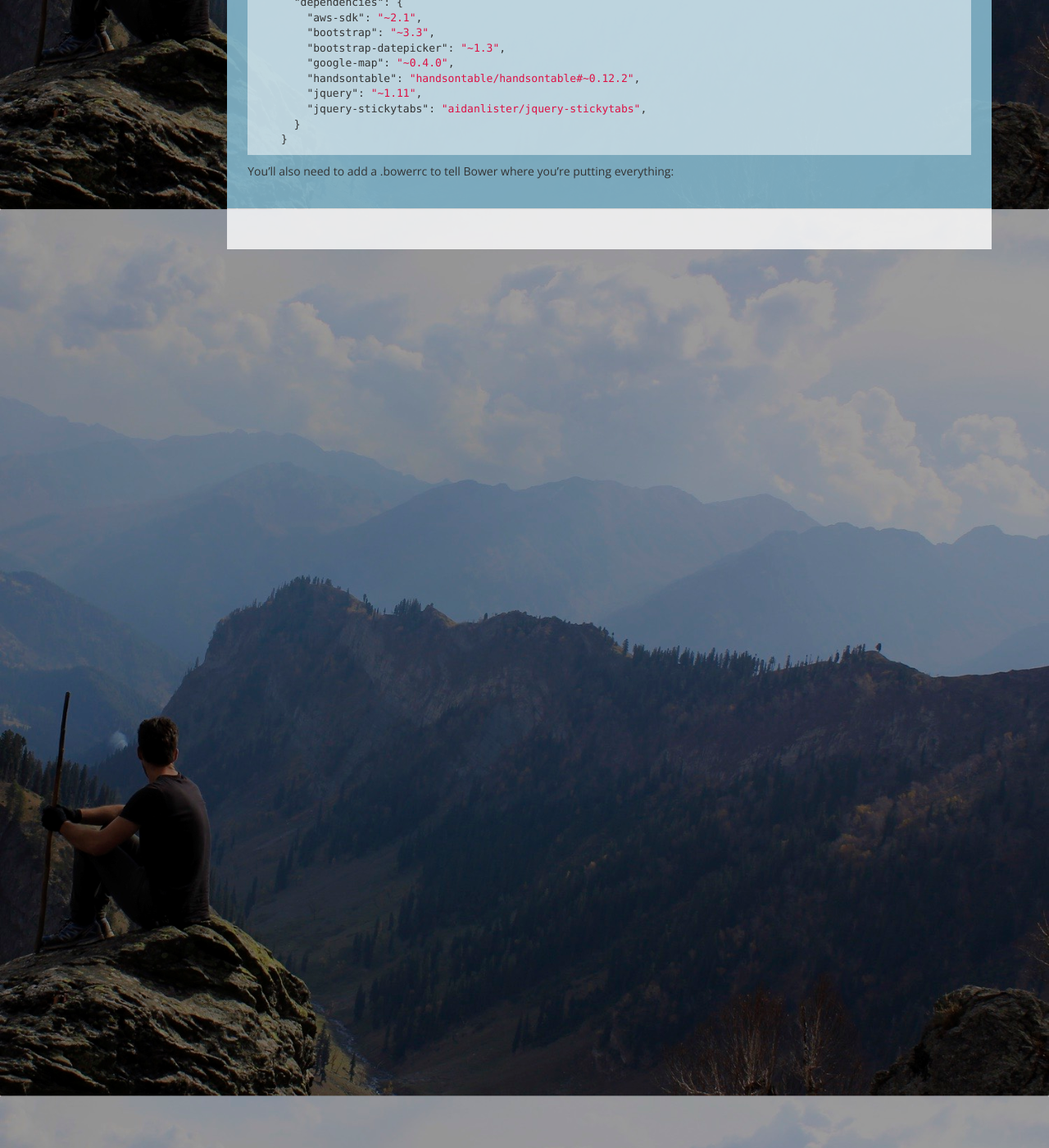
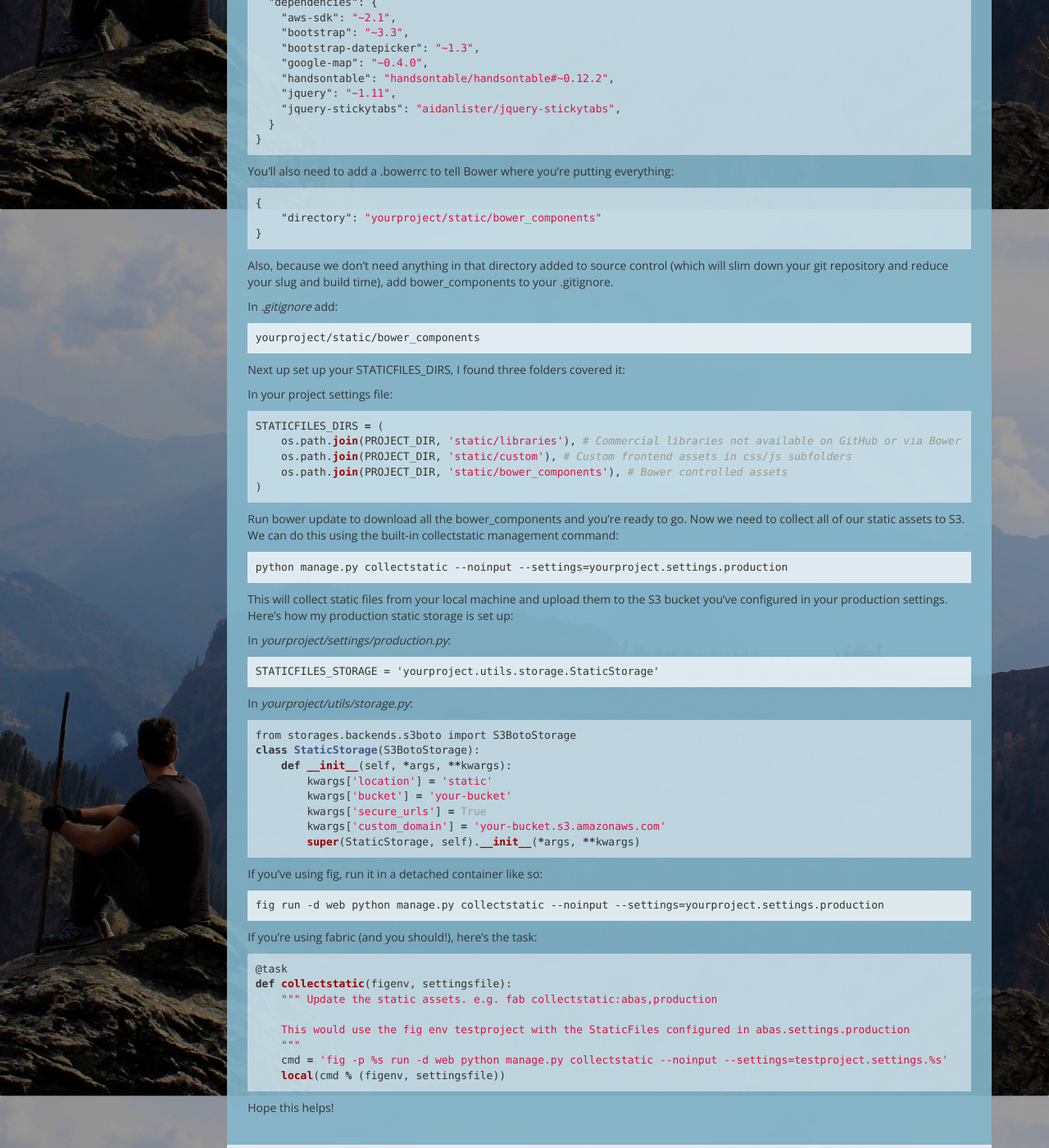
Before and after one commit to aidanlister/aidanlister.github.io, a Jekyll site: the page built from _posts/2015-01-09-a-strategy-for-static-assets-with-bower-on-pythondjango-heroku-and-s3.md, in a window 1280 px wide and 1400 px high, scrolled down 826 px. Shown: the whole window at 82% size. Built offline with Jekyll 4.4.1, drawn with Linux system fonts in a browser that asks for light colours; nearby versions of some CDN libraries; comment, search, counter and statistics services are not loaded.

Commit message:
Fix post formatting

````diff
--- a/_posts/2015-01-09-a-strategy-for-static-assets-with-bower-on-pythondjango-heroku-and-s3.md
+++ b/_posts/2015-01-09-a-strategy-for-static-assets-with-bower-on-pythondjango-heroku-and-s3.md
@@ -16,32 +16,106 @@ So here’s a different strategy: We’ll collect static assets to S3 directly f
 Firstly let’s set up Bower. In your project root let’s add your bower.json:
 
 {% highlight json %}
-    {
-      "name": "yourproject",
-      "version": "0.0.0",
-      "homepage": "https://github.com/yourname/yourproject",
-      "authors": [
-        "Aidan Lister <aidan@aidanlister.com>"
-      ],
-      "license": "MIT",
-      "private": true,
-      "ignore": [
-        "**/.*",
-        "node_modules",
-        "bower_components",
-        "test",
-        "tests"
-      ],
-      "dependencies": {
-        "aws-sdk": "~2.1",
-        "bootstrap": "~3.3",
-        "bootstrap-datepicker": "~1.3",
-        "google-map": "~0.4.0",
-        "handsontable": "handsontable/handsontable#~0.12.2",
-        "jquery": "~1.11",
-        "jquery-stickytabs": "aidanlister/jquery-stickytabs",
-      }
-    }
+{
+  "name": "yourproject",
+  "version": "0.0.0",
+  "homepage": "https://github.com/yourname/yourproject",
+  "authors": [
+    "Aidan Lister <aidan@aidanlister.com>"
+  ],
+  "license": "MIT",
+  "private": true,
+  "ignore": [
+    "**/.*",
+    "node_modules",
+    "bower_components",
+    "test",
+    "tests"
+  ],
+  "dependencies": {
+    "aws-sdk": "~2.1",
+    "bootstrap": "~3.3",
+    "bootstrap-datepicker": "~1.3",
+    "google-map": "~0.4.0",
+    "handsontable": "handsontable/handsontable#~0.12.2",
+    "jquery": "~1.11",
+    "jquery-stickytabs": "aidanlister/jquery-stickytabs",
+  }
+}
 {% endhighlight %}
 
-You’ll also need to add a .bowerrc to tell Bower where you’re putting everything:
+You'll also need to add a .bowerrc to tell Bower where you’re putting everything:
+
+{% highlight json %}
+{
+    "directory": "yourproject/static/bower_components"
+}
+{% endhighlight %}
+
+Also, because we don’t need anything in that directory added to source control (which will slim down your git repository and reduce your slug and build time), add bower_components to your .gitignore.
+
+In <em>.gitignore</em> add:
+
+```
+yourproject/static/bower_components
+```
+
+Next up set up your STATICFILES_DIRS, I found three folders covered it:
+
+In your project settings file:
+
+{% highlight python %}
+STATICFILES_DIRS = (
+    os.path.join(PROJECT_DIR, 'static/libraries'), # Commercial libraries not available on GitHub or via Bower
+    os.path.join(PROJECT_DIR, 'static/custom'), # Custom frontend assets in css/js subfolders
+    os.path.join(PROJECT_DIR, 'static/bower_components'), # Bower controlled assets
+)
+{% endhighlight %}
+
+Run bower update to download all the bower_components and you’re ready to go. Now we need to collect all of our static assets to S3. We can do this using the built-in collectstatic management command:
+
+```
+python manage.py collectstatic --noinput --settings=yourproject.settings.production
+```
+
+This will collect static files from your local machine and upload them to the S3 bucket you’ve configured in your production settings. Here’s how my production static storage is set up:
+
+In <em>yourproject/settings/production.py</em>:
+
+```
+STATICFILES_STORAGE = 'yourproject.utils.storage.StaticStorage'
+```
+
+In <em>yourproject/utils/storage.py</em>:
+
+{% highlight python %}
+from storages.backends.s3boto import S3BotoStorage
+class StaticStorage(S3BotoStorage):
+    def __init__(self, *args, **kwargs):
+        kwargs['location'] = 'static'
+        kwargs['bucket'] = 'your-bucket'
+        kwargs['secure_urls'] = True
+        kwargs['custom_domain'] = 'your-bucket.s3.amazonaws.com'
+        super(StaticStorage, self).__init__(*args, **kwargs)
+{% endhighlight %}
+
+If you’ve using fig, run it in a detached container like so:
+
+```
+fig run -d web python manage.py collectstatic --noinput --settings=yourproject.settings.production
+```
+
+If you’re using fabric (and you should!), here’s the task:
+
+{% highlight python %}
+@task
+def collectstatic(figenv, settingsfile):
+    """ Update the static assets. e.g. fab collectstatic:abas,production
+
+    This would use the fig env testproject with the StaticFiles configured in abas.settings.production
+    """
+    cmd = 'fig -p %s run -d web python manage.py collectstatic --noinput --settings=testproject.settings.%s'
+    local(cmd % (figenv, settingsfile))
+{% endhighlight %}
+
+Hope this helps!
````
Also changed, not shown: _posts/2012-06-15-bulk-package-tracking-for-australia-post-with-google-docs.md (+10 -3 lines).
